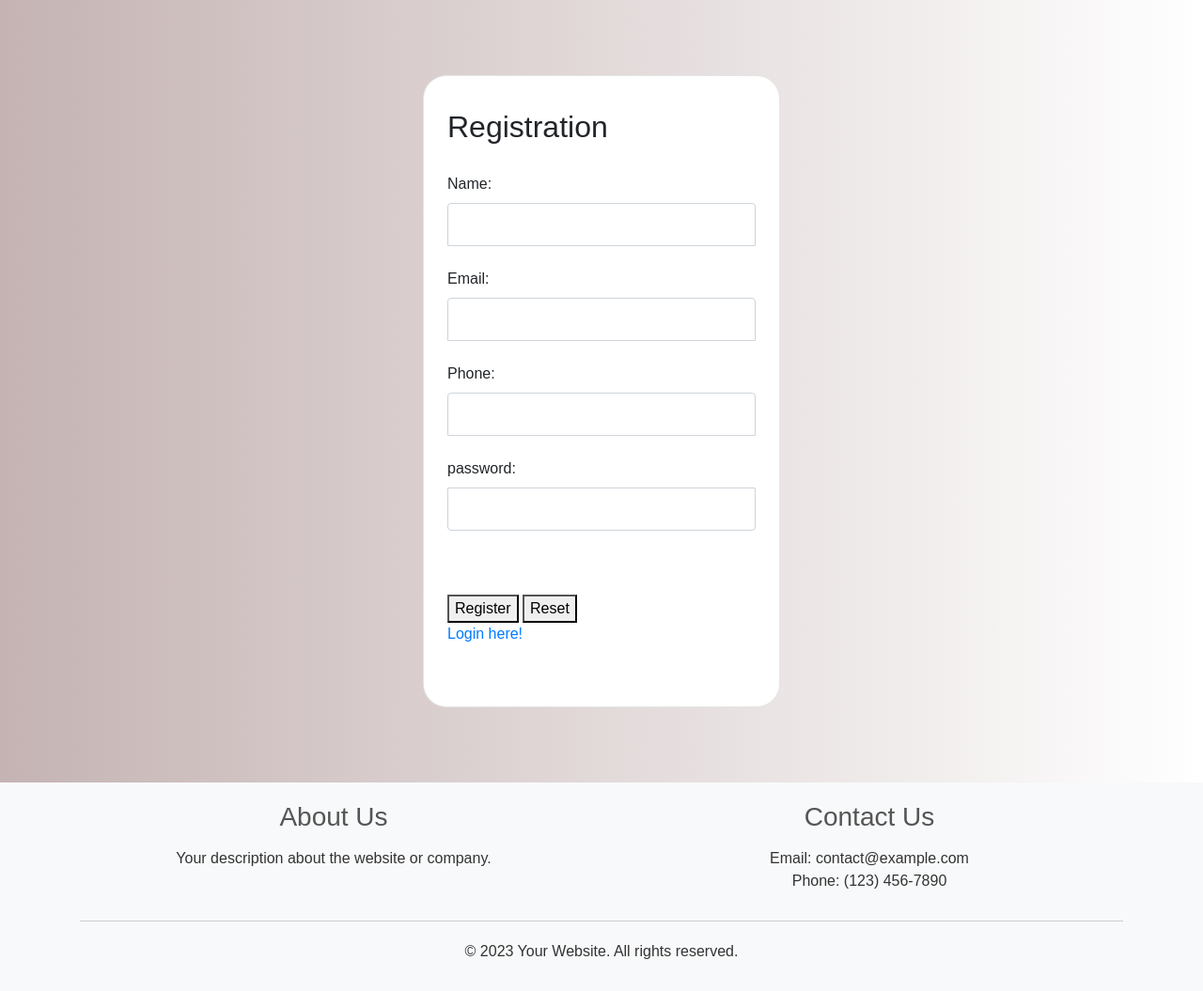
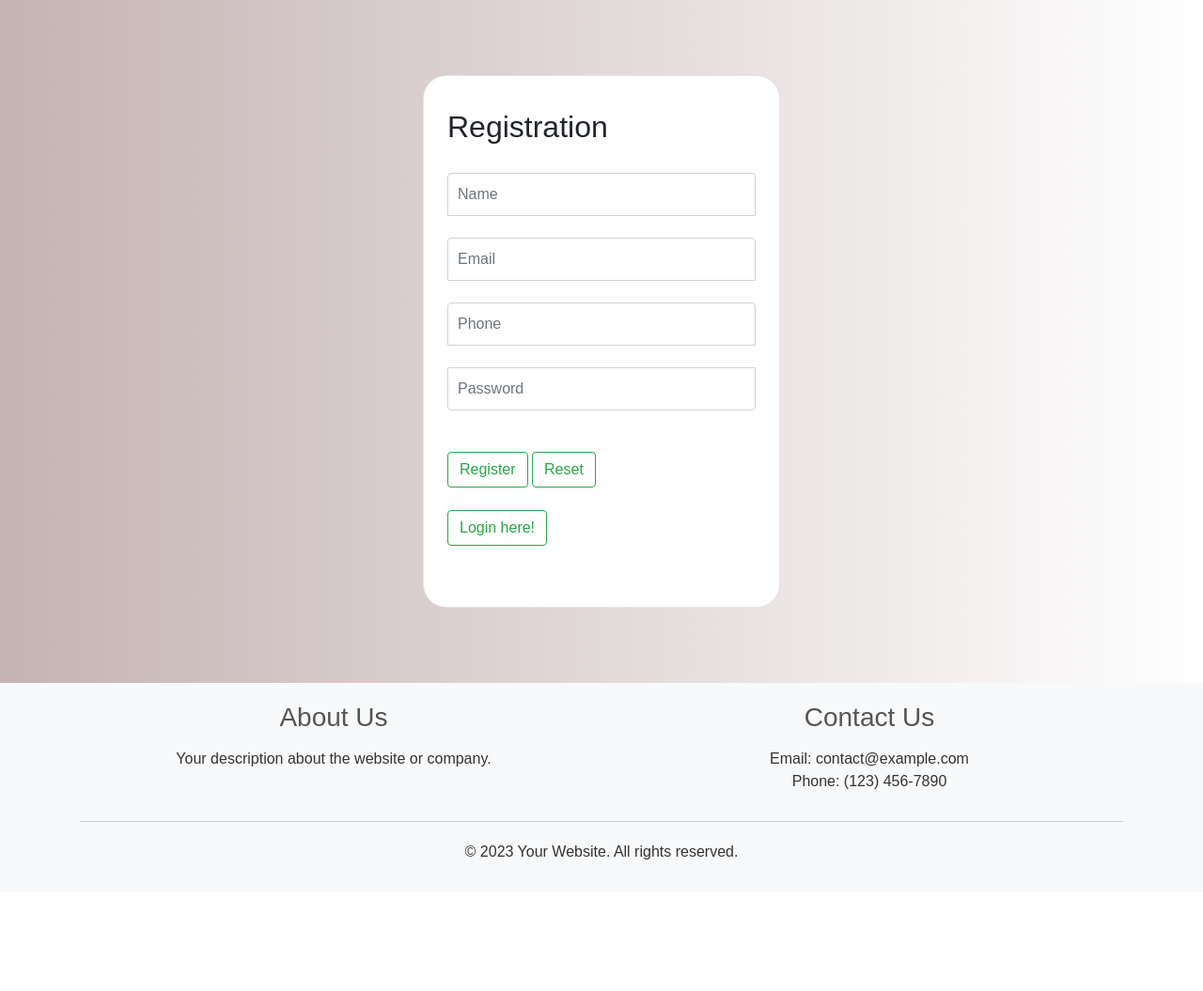
Before and after one commit to Saikishor164/paiias, a PHP site: page /register.php in a window 1280 px wide. Shown: the part 130-1185 px from the top of the page at 94% size. After the commit the page ends 1045 px from the top, so only its background shows below. Run offline with PHP 8.4, Linux system fonts and the light colour scheme.

Commit message:
updated css

```diff
--- a/register.php
+++ b/register.php
@@ -15,28 +15,28 @@
   <div class="wrapper">
     <form class="form-signin" action="login.php" >
       <h2 class="form-signin-heading">Registration</h2>
-      <label for="name">Name:</label>
+      <!-- <label for="name">Name:</label> -->
+
+      <input type="text" class="form-control" id="name" name="name" placeholder="Name">
       <br>
-      <input type="text" class="form-control" id="name" name="name">
+      <!-- <label for="email">Email:</label>
+      <br> -->
+      <input type="text" class="form-control" id="email" name="email" placeholder="Email">
       <br>
-      <label for="email">Email:</label>
+      <!-- <label for="phone">Phone:</label>
+      <br> -->
+      <input type="text" id="Phone" class="form-control" name="phone" minlength="9" maxlength="10" placeholder="Phone"><br>
+      <!-- <label for="Password">password:</label><br> -->
+      <input type="password" class="form-control" id="password" name="password" placeholder="Password">
+
       <br>
-      <input type="text" class="form-control" id="email" name="email">
-      <br>
-      <label for="phone">Phone:</label>
-      <br>
-      <input type="text" id="Phone" class="form-control" name="phone" minlength="9" maxlength="10"><br>
-      <label for="Password">password:</label><br>
-      <input type="password" class="form-control" id="password" name="password">
-
-      <br><br>
 
 <!-- buttons -->
-     <button type="submit" value="Submit">Register</button>
-     <button type="reset" value="reset">Reset</button>
+     <button type="submit" class="btn btn-outline-success" value="Submit">Register</button>
+     <button type="reset" class="btn btn-outline-success" value="reset">Reset</button>
 
-  <br>
-  <a href="login.php">Login here!</a>
+  <br><br>
+  <a href="login.php"><button class="btn btn-outline-success">Login here!</button> </a>
   </form>
   </div>
 <!-- buttons ending -->
```
